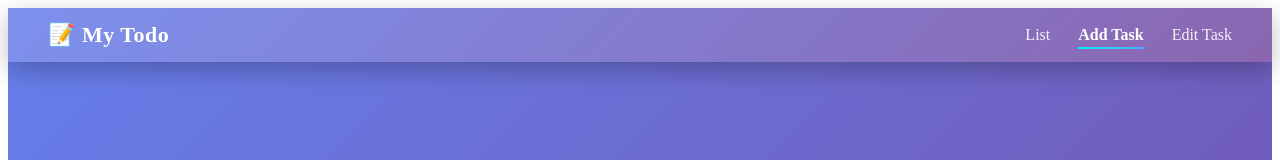
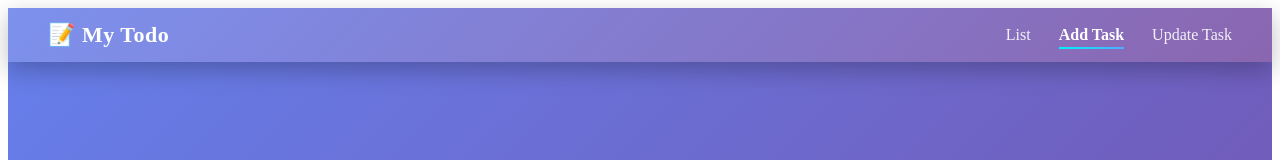
Before and after one commit to hammad-shahid55/My_Todo_React.js_Frontend, a React app: page /add in a window 1280 px wide. Shown: the top 160 px of the page. Built offline with nearby package versions, Linux system fonts and the light colour scheme; the HTML template or start-up script is replaced by a standard one.

Commit message:
Update routing for task editing by changing route paths from '/edit/:id' to '/update/:id' in App, List, and NavBar components for consistency and clarity.

```diff
--- a/src/App.jsx
+++ b/src/App.jsx
@@ -13,7 +13,7 @@ function App() {
 <Routes>
   <Route path="/" element={<List />} />
   <Route path="/add" element={<AddTask />} />
-  <Route path="/edit/:id" element={<UpdateTask />} />
+  <Route path="/update/:id" element={<UpdateTask />} />
 </Routes>
     </>
   )
--- a/src/components/List.jsx
+++ b/src/components/List.jsx
@@ -75,7 +75,7 @@ const List = () => {
                       <button
                         className="update-btn"
                         onClick={() =>
-                          navigate(`/edit/${task._id}`, { state: task })
+                          navigate(`/update/${task._id}`, { state: task })
                         }
                       >
                         Update
--- a/src/components/NavBar.jsx
+++ b/src/components/NavBar.jsx
@@ -16,7 +16,7 @@ function NavBar() {
           <NavLink to="/add">Add Task</NavLink>
         </li>
         <li>
-          <NavLink to="/edit">Edit Task</NavLink>
+          <NavLink to="/update">Update Task</NavLink>
         </li>
       </ul>
     </nav>
```
